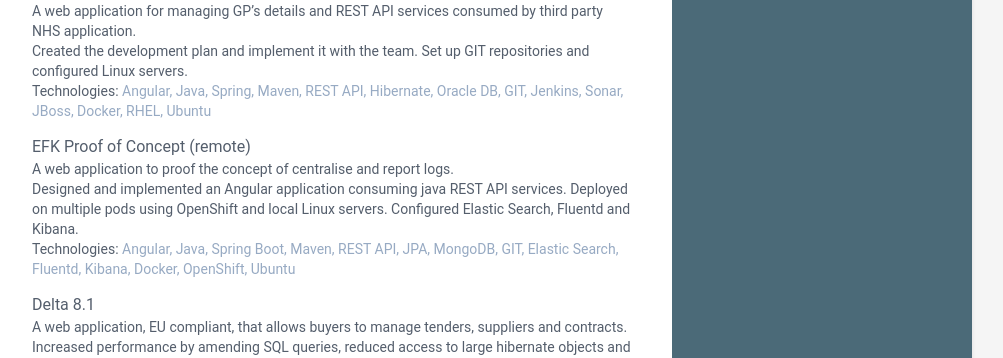
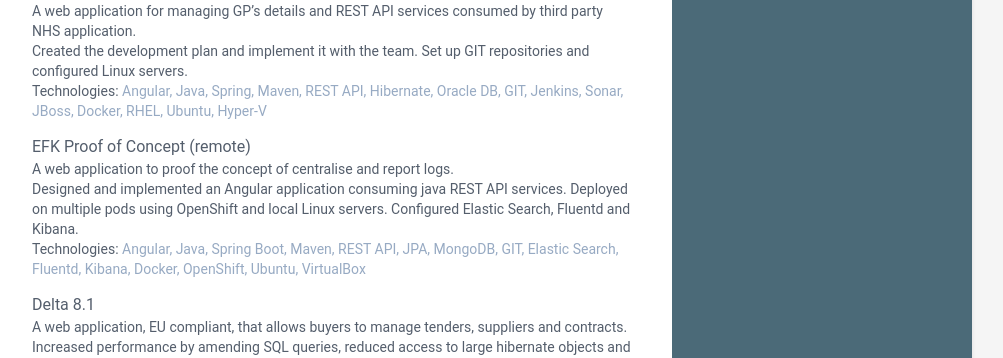
Before and after one commit to kmponis/kmponis.github.io, a Jekyll site: the page built from index.html, in a window 1280 px wide. Shown: the part 1424-1782 px from the top of the page, without its empty margins (168-1171 px from the left). Built offline with Jekyll 4.4.1, drawn with Linux system fonts in a browser that asks for light colours.

Commit message:
Add hypervisors on projects

```diff
--- a/_data/data.yml
+++ b/_data/data.yml
@@ -138,7 +138,7 @@
           Created the development plan and implement it with the team.
           Set up GIT repositories and configured Linux servers.
         technologies: Angular, Java, Spring, Maven, REST API, Hibernate, Oracle DB,
-          GIT, Jenkins, Sonar, JBoss, Docker, RHEL, Ubuntu
+          GIT, Jenkins, Sonar, JBoss, Docker, RHEL, Ubuntu, Hyper-V
 
       - title: EFK Proof of Concept
         location: remote
@@ -150,7 +150,7 @@
           Deployed on multiple pods using OpenShift and local Linux servers.
           Configured Elastic Search, Fluentd and Kibana.
         technologies: Angular, Java, Spring Boot, Maven, REST API, JPA, MongoDB,
-          GIT, Elastic Search, Fluentd, Kibana, Docker, OpenShift, Ubuntu
+          GIT, Elastic Search, Fluentd, Kibana, Docker, OpenShift, Ubuntu, VirtualBox
 
       - title: Delta 8.1
         location:
```
